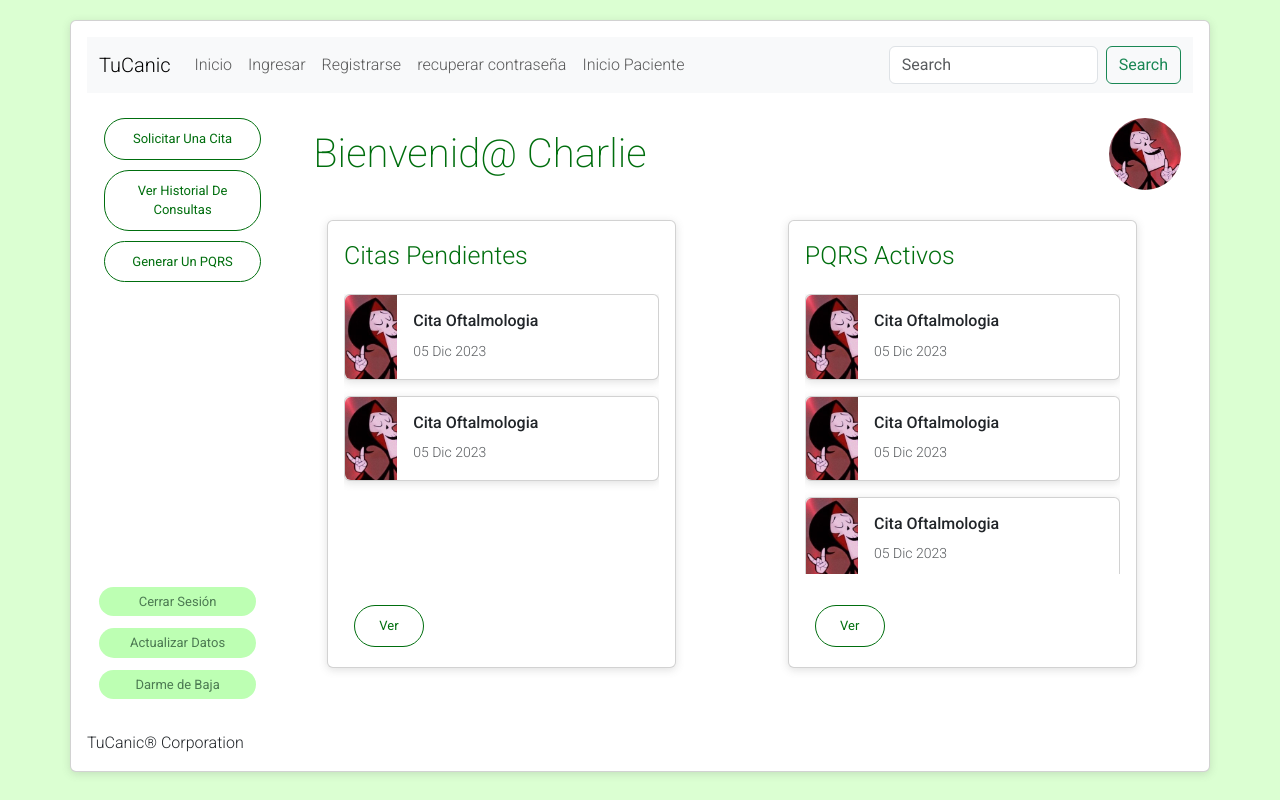
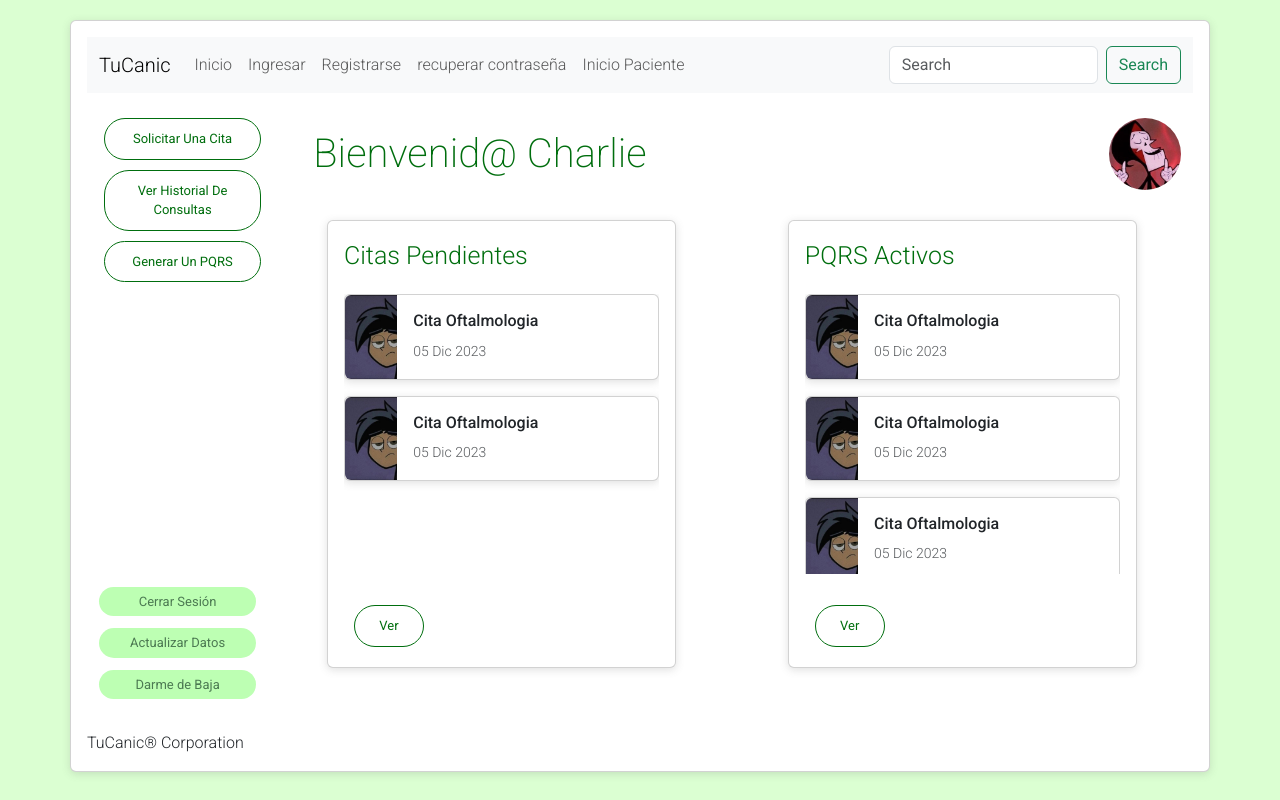
Before and after one commit to SRR967/ProyectoClinica-Frontend, an Angular app: page /pacienteInicio in a window 1280 px wide. Built offline with nearby package versions, Linux system fonts and the light colour scheme.

Commit message:
Cambios menores para solucionar errores

```diff
--- a/src/app/pagina/paciente/paciente-inicio/paciente-inicio.component.css
+++ b/src/app/pagina/paciente/paciente-inicio/paciente-inicio.component.css
@@ -22,6 +22,11 @@
     margin: 5px 5px 5px;
     font-size: 13px;
     transition: 0.5s;
+}
+
+.body-function .btn-menu:hover{
+    background-color: #008e13;
+    color: #e6e6e6;
 }
 
 .btn-menu{
@@ -112,7 +117,7 @@
 }
 
 .img-card-info{
-    background-image: url(../../../../assets/images/imagen3.jpg);
+    background-image: url(../../../../assets/images/imagen2.jpg);
     height: 100%;
     background-size: cover;
 }
--- a/src/app/pagina/paciente/paciente-inicio/paciente-inicio.component.html
+++ b/src/app/pagina/paciente/paciente-inicio/paciente-inicio.component.html
@@ -64,7 +64,7 @@
                     </div>
 
                     <div class="abajo">
-                      <button href="#" class="btn-menu">Ver</button>
+                      <button href="#" class="btn-menu see-content">Ver</button>
                     </div>
                   </div>
                 </div>
```
